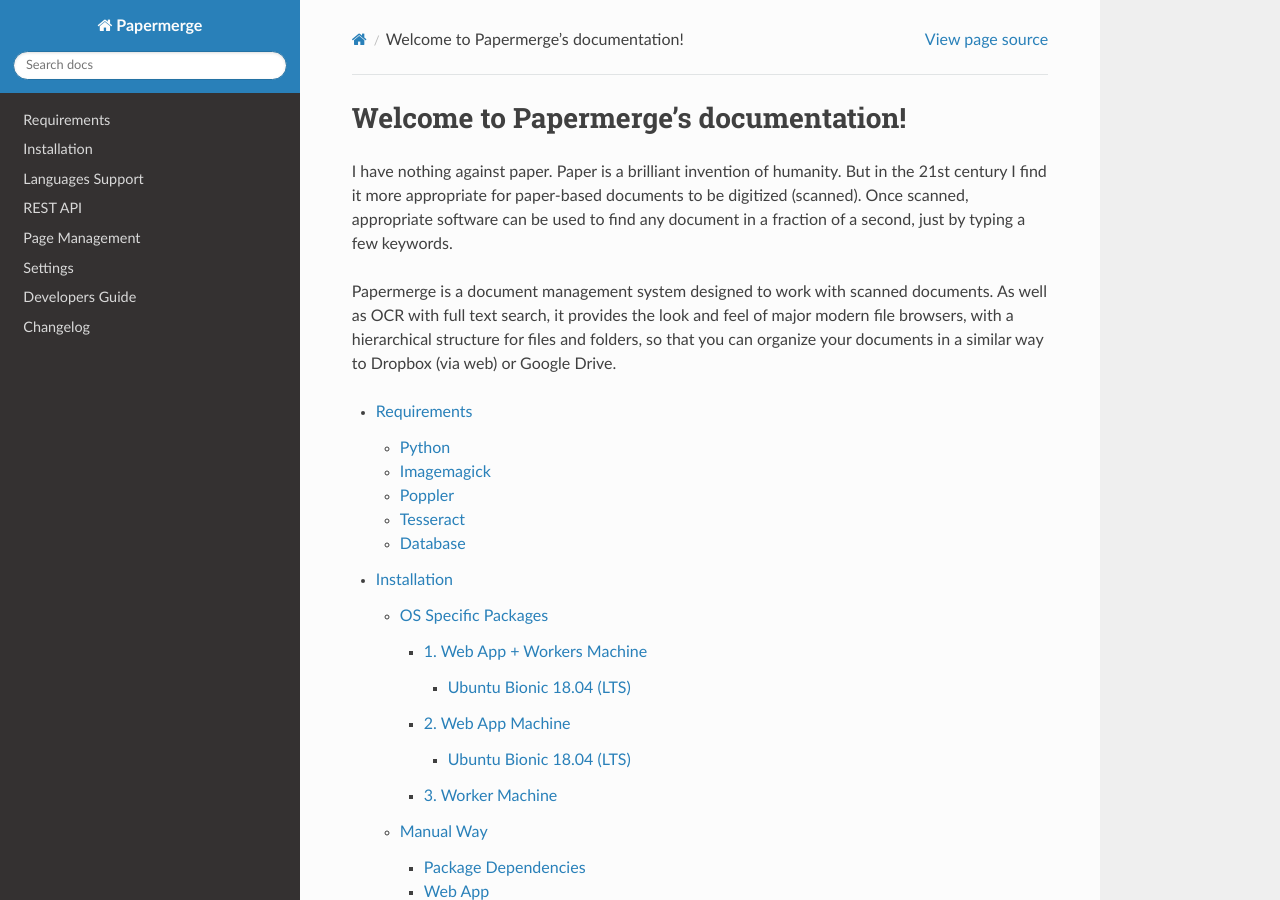
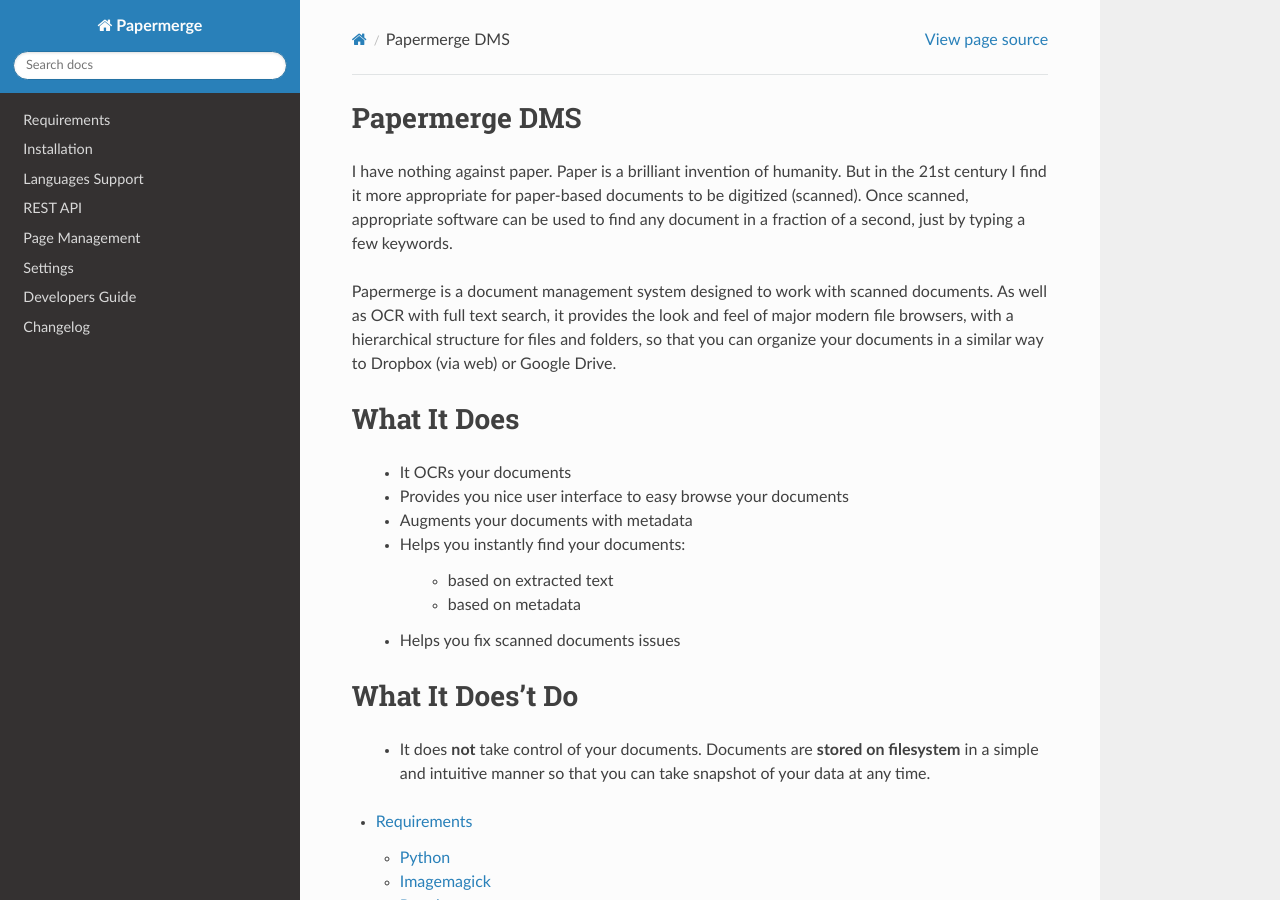
Before and after one commit to ciur/papermerge, a Sphinx documentation site: the page built from docs/source/index.rst, in a window 1280 px wide and 900 px high. Built offline with Sphinx 7.4.7 and the Read the Docs theme 2.0.0, drawn with Linux system fonts in a browser that asks for light colours.

Commit message:
update documentation

```diff
--- a/docs/source/index.rst
+++ b/docs/source/index.rst
@@ -1,5 +1,5 @@
-Welcome to Papermerge's documentation!
-======================================
+Papermerge DMS
+===============
 
 I have nothing against paper. Paper is a brilliant invention of humanity. But in the
 21st century I find it more appropriate for paper-based documents to be
@@ -12,6 +12,24 @@
 major modern file browsers, with a hierarchical structure for files and folders,
 so that you can organize your documents in a similar way to Dropbox (via web)
 or Google Drive.
+
+What It Does
+============
+
+ * It OCRs your documents
+ * Provides you nice user interface to easy browse your documents
+ * Augments your documents with metadata
+ * Helps you instantly find your documents:
+
+    * based on extracted text
+    * based on metadata
+ * Helps you fix scanned documents issues
+
+
+What It Does't Do
+=================
+
+ * It does **not** take control of your documents. Documents are **stored on filesystem** in a simple and intuitive manner so that you can take snapshot of your data at any time.
 
 .. toctree::
    :maxdepth: 4
--- a/requirements.txt
+++ b/requirements.txt
@@ -5,6 +5,8 @@
 djangorestframework  # DRF stores tokens clear text in DB
 django-rest-knox     # Knox stores hashed tokens in DB
 django-extensions
+sphinx
+sphinx_rtd_theme
 pyyaml
 lxml
 psycopg2-binary
```
